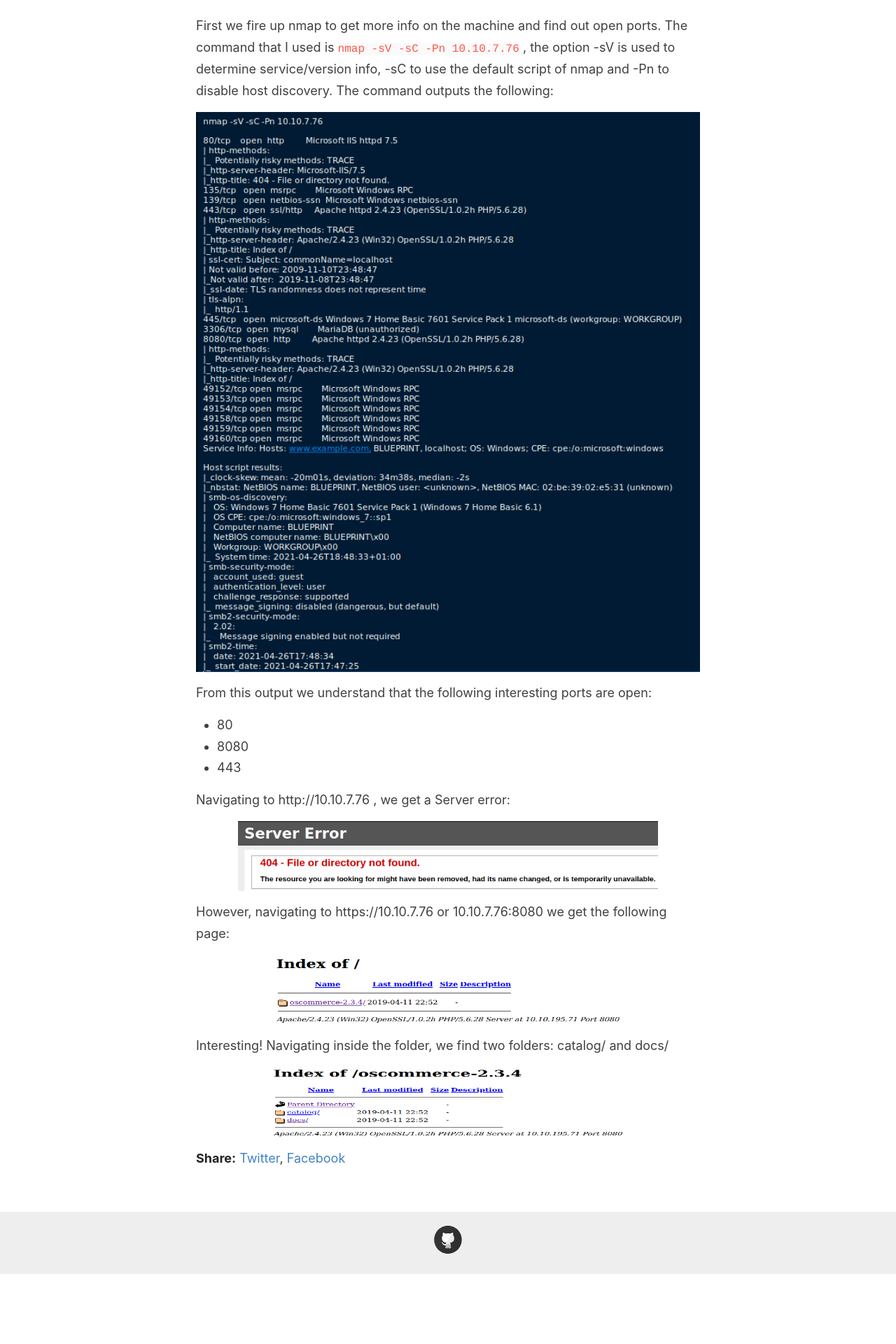
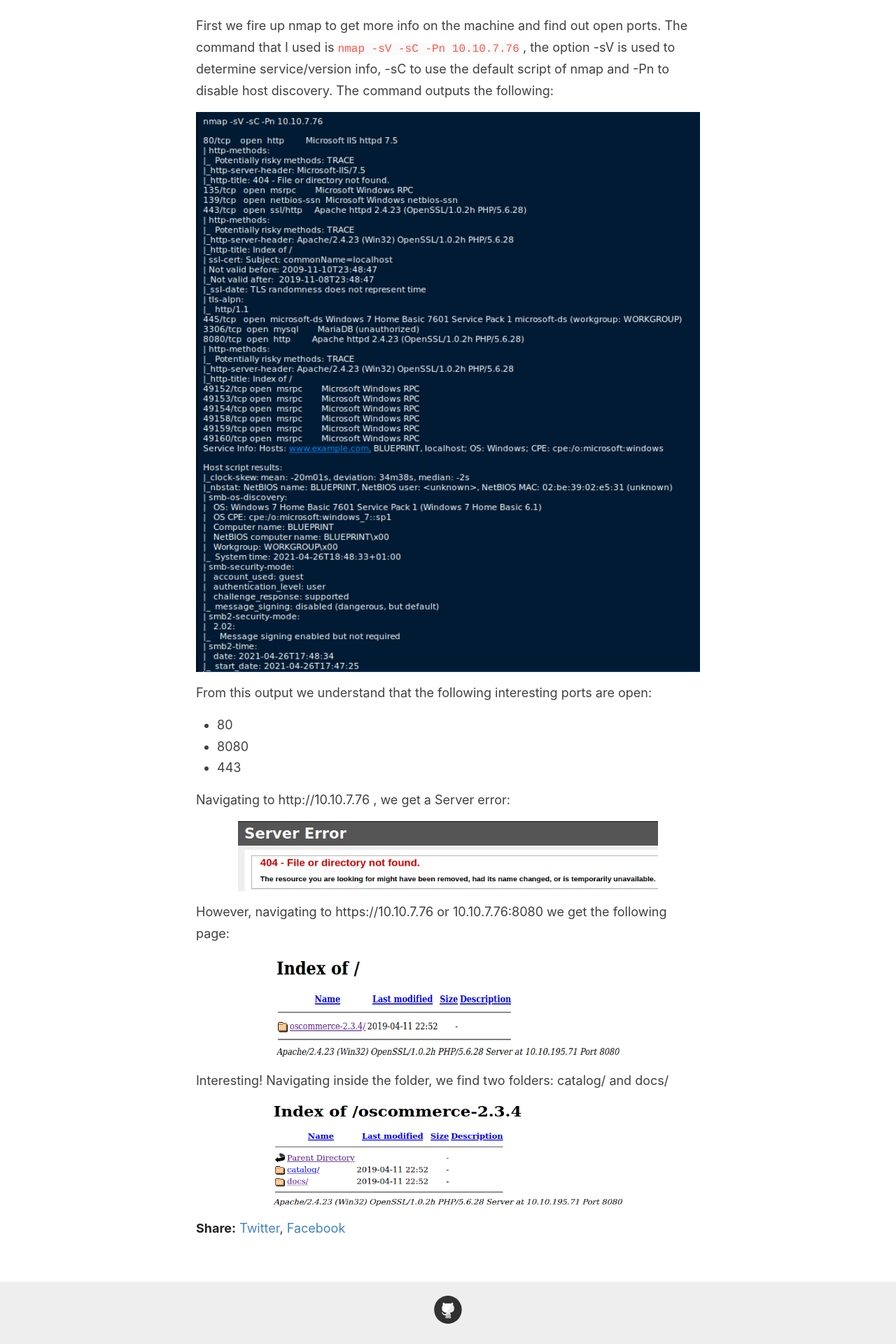
Before and after one commit to 0xdnxh/0xdnxh.github.io, a Jekyll site: the page built from _posts/2021-5-23-THM-Blueprint-Writeup.md, in a window 1280 px wide. Shown: the part 826-2746 px from the top of the page at 70% size. Built offline with Jekyll 4.4.1, drawn with Linux system fonts in a browser that asks for light colours; before the commit the page ends 2646 px from its top, so only the background shows below that.

Commit message:
Modified pics for blueprint

```diff
--- a/_posts/2021-5-23-THM-Blueprint-Writeup.md
+++ b/_posts/2021-5-23-THM-Blueprint-Writeup.md
@@ -25,8 +25,8 @@
 
 However, navigating to https://10.10.7.76 or 10.10.7.76:8080 we get the following page:
 
-<img src="/images/THM/Blueprint/oscommerce_page.PNG" width="500" height="100"/>
+<img src="/images/THM/Blueprint/oscommerce_page.PNG" width="500" height="150"/>
 
 Interesting! Navigating inside the folder, we find two folders: catalog/ and docs/
 
-<img src="/images/THM/Blueprint/indexof_oscommerce.PNG" width="500" height="100"/>
+<img src="/images/THM/Blueprint/indexof_oscommerce.PNG" width="500" height="150"/>
```
